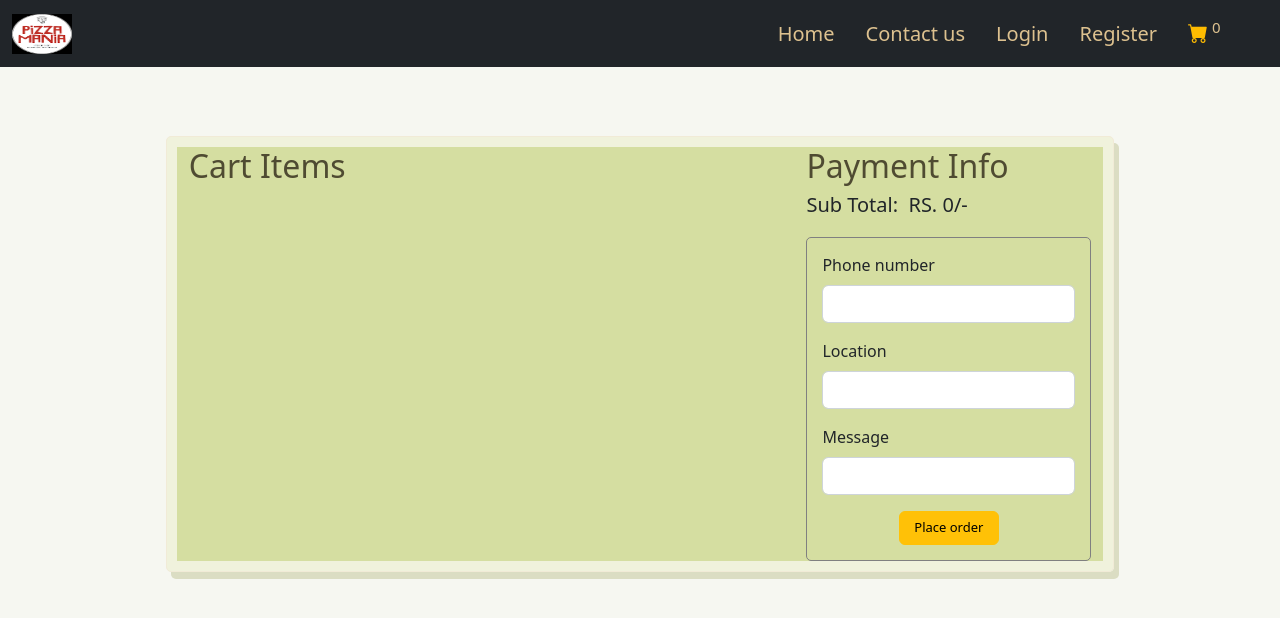
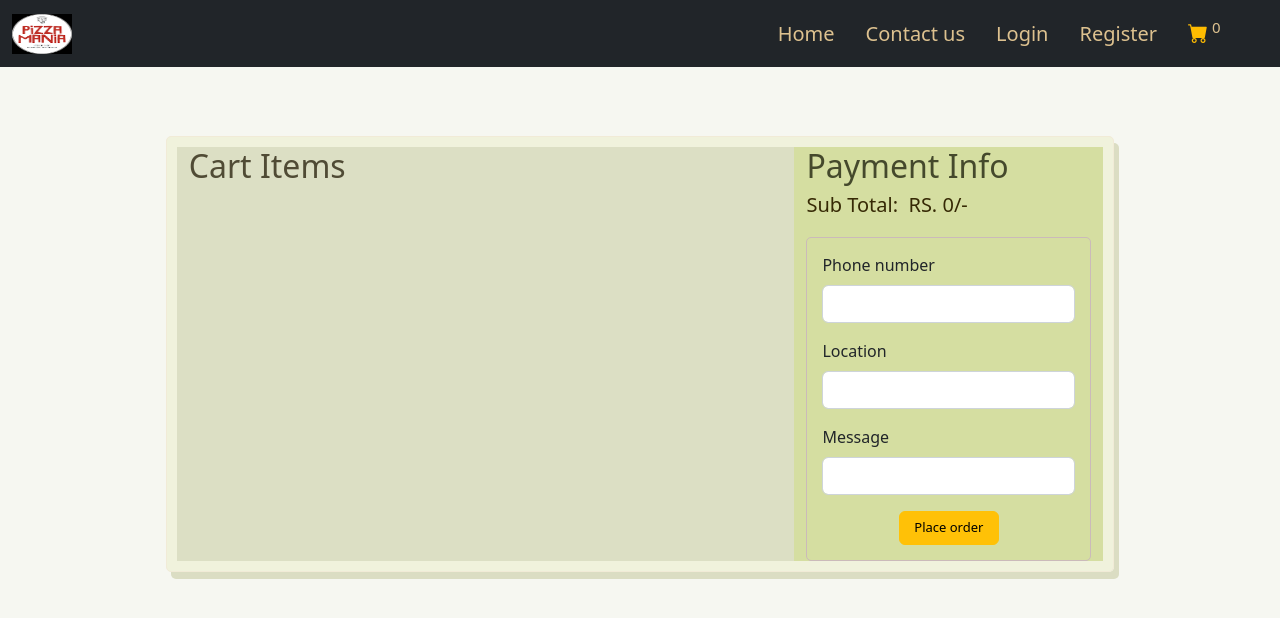
Before and after one commit to shreayasinghkunwar/PizzaApp-sql, a React (Create React App) app in the folder client/: page /checkout in a window 1280 px wide. Shown: the top 618 px of the page. Built offline with nearby package versions, Linux system fonts and the light colour scheme.

Commit message:
checkout css

```diff
--- a/client/src/screens/CheckoutScreen.jsx
+++ b/client/src/screens/CheckoutScreen.jsx
@@ -35,7 +35,7 @@ const CheckoutScreen = () => {
                 <div class="row" style={{ marginTop: "5rem" }} id="cart-container">
                     <div
                         class="col-12 col-lg-8 col-md-8 col-sm-12"
-                        style={{ backgroundColor: "#d3dd9deb" }}
+                        style={{ backgroundColor: "rgb(178 185 143 / 32%)" }}
                     >
                         <h2 style={{ color: "rgb(66 60 39 / 91%)" }}>Cart Items</h2>
                         <div class="row  mt-3">
@@ -52,11 +52,11 @@ const CheckoutScreen = () => {
                         class="col-12 col-lg-4 col-md-4 col-sm-12 "
                         style={{ backgroundColor: "#d3dd9deb" }}
                     >
-                        <h2 style={{ color: "rgb(66 60 39 / 91%)" }}>Payment Info</h2>
-                        <h5>Sub Total: &nbsp;RS. {subTotal}/-</h5>
+                        <h2 style={{ color: "rgb(37 40 18 / 82%)" }}>Payment Info</h2>
+                        <h5 style={{ color: "#362905" }}>Sub Total: &nbsp;RS. {subTotal}/-</h5>
                         <h5></h5>
                         <div>
-                            <form style={{ border: "solid 1px grey", borderRadius: '5px', marginTop: "20px", padding: "15px" }}>
+                            <form style={{ border: "solid 1px #cbbaba", borderRadius: '5px', marginTop: "20px", padding: "15px" }}>
 
                                 <div class="mb-3">
                                     <label class="form-label">Phone number</label>
```
